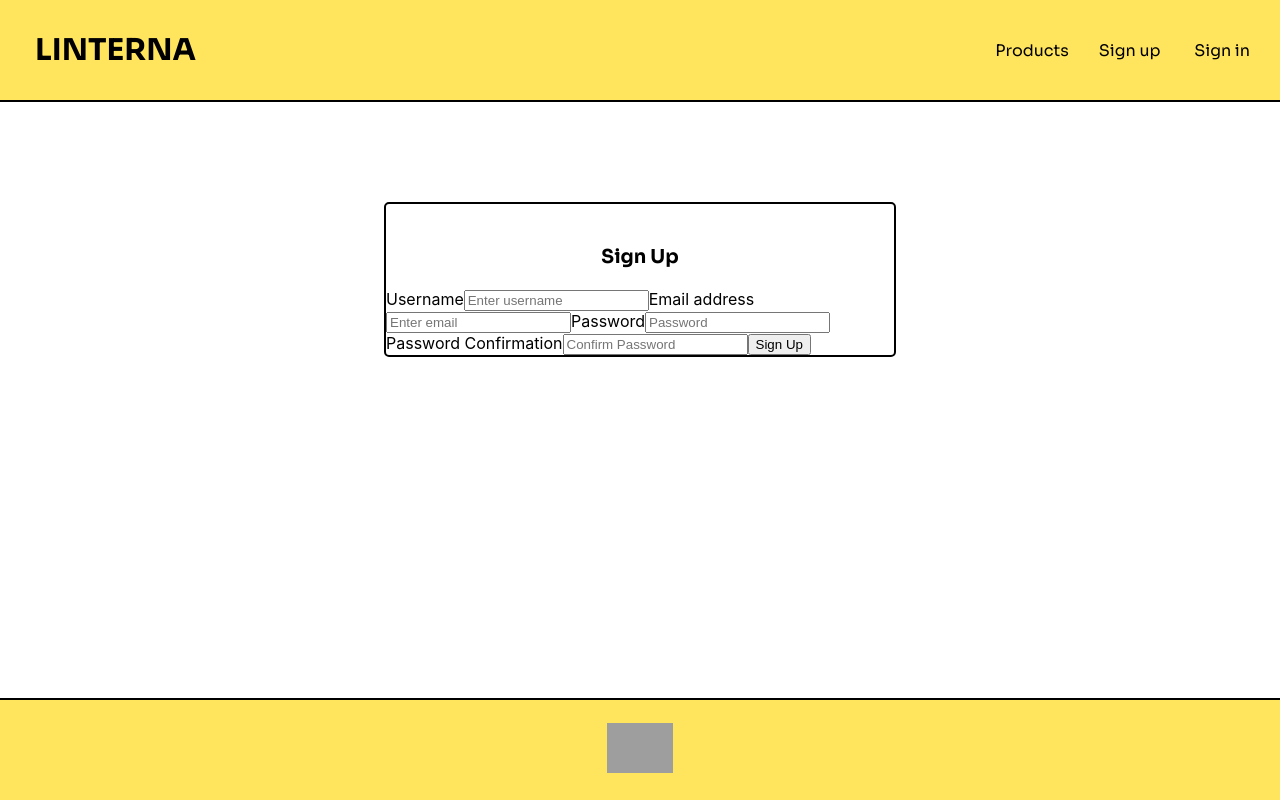
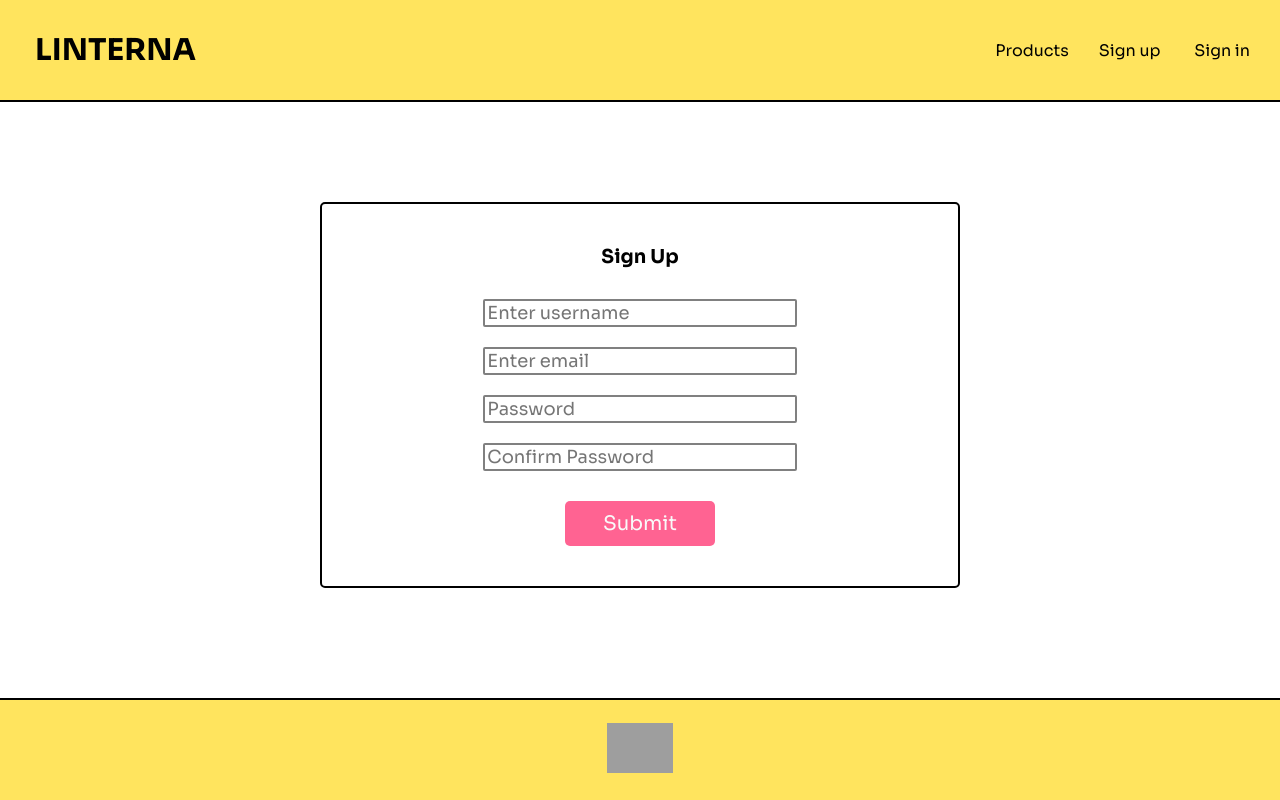
Before and after one commit to hrisso/lighting-project, a React (Create React App) app in the folder client/: page /sign-up in a window 1280 px wide. Built offline with nearby package versions, Linux system fonts and the light colour scheme; grey boxes are pictures that could not be loaded.

Commit message:
signup styled

```diff
--- a/client/src/screens/AddProduct/AddProduct.css
+++ b/client/src/screens/AddProduct/AddProduct.css
@@ -3,7 +3,13 @@
   flex-direction: column;
   justify-content: center;
   align-items: center;
-  margin: 50px 30px;
+  margin: 100px 25%;
+  border: 2px solid black;
+  border-radius: 5px;
+}
+
+.create-form {
+  font-family: 'Sora', sans-serif;
 }
 
 .create-form input,
@@ -20,6 +26,7 @@
   background-color:#FF6392;
   border-radius: 5px;
   border: none;
+  font-family: 'Sora', sans-serif;
   font-size: 20px;
   color: #F9F9F9;
   padding: 10px 20px;
--- a/client/src/screens/AddProduct/AddProduct.jsx
+++ b/client/src/screens/AddProduct/AddProduct.jsx
@@ -33,9 +33,9 @@ const AddProduct = (props) => {
   }
 
   return (
-
   <Layout user={props.user}>
     <form className="create-form" onSubmit={handleSubmit}>
+      <h3>Add Product</h3>
         <input
             className="input-name"
             placeholder='Name'
--- a/client/src/screens/SignIn/SignIn.css
+++ b/client/src/screens/SignIn/SignIn.css
@@ -3,7 +3,7 @@
   flex-direction: column;
   justify-content: center;
   align-items: center;
-  margin: 100px 30%;
+  margin: 100px 25%;
   border: 2px solid black;
   border-radius: 5px;
 }
@@ -38,7 +38,7 @@ font-size: 18px;
   font-family: 'Sora', sans-serif;
   font-size: 20px;
   color: #F9F9F9;
-  padding: 15px 20px;
+  padding: 10px 20px;
   margin: 20px 20px 40px 20px;
   width: 150px;
 }
--- a/client/src/screens/SignUp/SignUp.css
+++ b/client/src/screens/SignUp/SignUp.css
@@ -0,0 +1,44 @@
+.signup-form-container {
+  display: flex;
+  flex-direction: column;
+  justify-content: center;
+  align-items: center;
+  margin: 100px 25%;
+  border: 2px solid black;
+  border-radius: 5px;
+}
+
+.signup-form-container form {
+  display: flex;
+  flex-direction: column;
+  justify-content: center;
+  align-items: center;
+  width: 80%;
+}
+
+.signup-form-container h3 {
+  font-family: 'Sora', sans-serif;
+  font-size: larger;
+  margin: 40px 10px 20px 10px;
+}
+
+.signup-form-container input{
+width: 60%;
+margin: 10px;
+border: 2px solid gray;
+border-radius: 2px;
+font-family: 'Sora', sans-serif;
+font-size: 18px;
+}
+
+.signup-form-container button {
+  background-color:#FF6392;
+  border-radius: 5px;
+  border: none;
+  font-family: 'Sora', sans-serif;
+  font-size: 20px;
+  color: #F9F9F9;
+  padding: 10px 20px;
+  margin: 20px 20px 40px 20px;
+  width: 150px;
+}
--- a/client/src/screens/SignUp/SignUp.jsx
+++ b/client/src/screens/SignUp/SignUp.jsx
@@ -52,7 +52,7 @@ const SignUp = (props) => {
                 </button>
             )
         } else {
-            return <button type="submit">Sign Up</button>
+            return <button type="submit">Submit</button>
         }
     }
 
@@ -60,10 +60,9 @@ const SignUp = (props) => {
 
   return (
       <Layout>
-        <div className="form-container">
+        <div className="signup-form-container">
             <h3>Sign Up</h3>
             <form onSubmit={onSignUp}>
-                <label>Username</label>
                 <input
                     required
                     type="text"
@@ -72,7 +71,6 @@ const SignUp = (props) => {
                     placeholder="Enter username"
                     onChange={handleChange}
                 />
-                <label>Email address</label>
                 <input
                     required
                     type="email"
@@ -81,7 +79,6 @@ const SignUp = (props) => {
                     placeholder="Enter email"
                     onChange={handleChange}
                 />
-                <label>Password</label>
                 <input
                     required
                     name="password"
@@ -90,7 +87,6 @@ const SignUp = (props) => {
                     placeholder="Password"
                     onChange={handleChange}
                 />
-                <label>Password Confirmation</label>
                 <input
                     required
                     name="passwordConfirmation"
```
Lines whose indentation alone changed are shown as unchanged.
